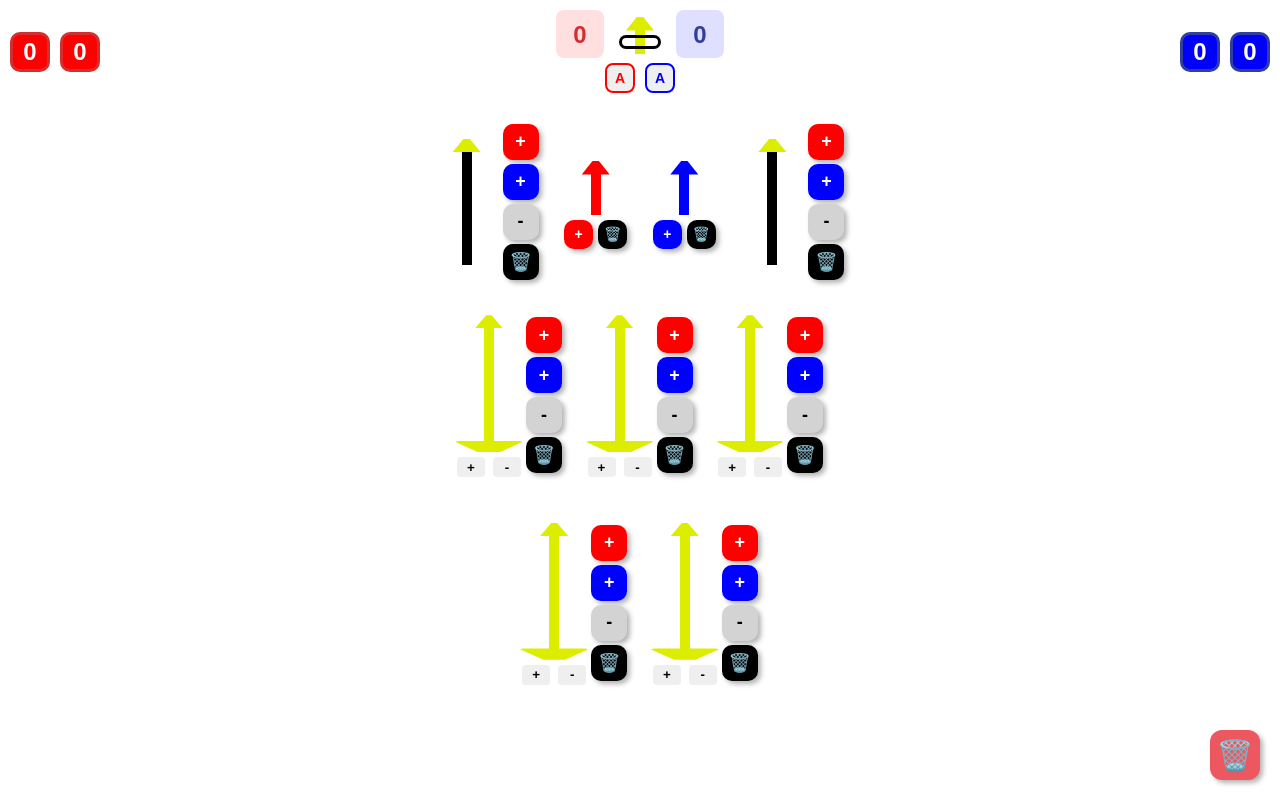
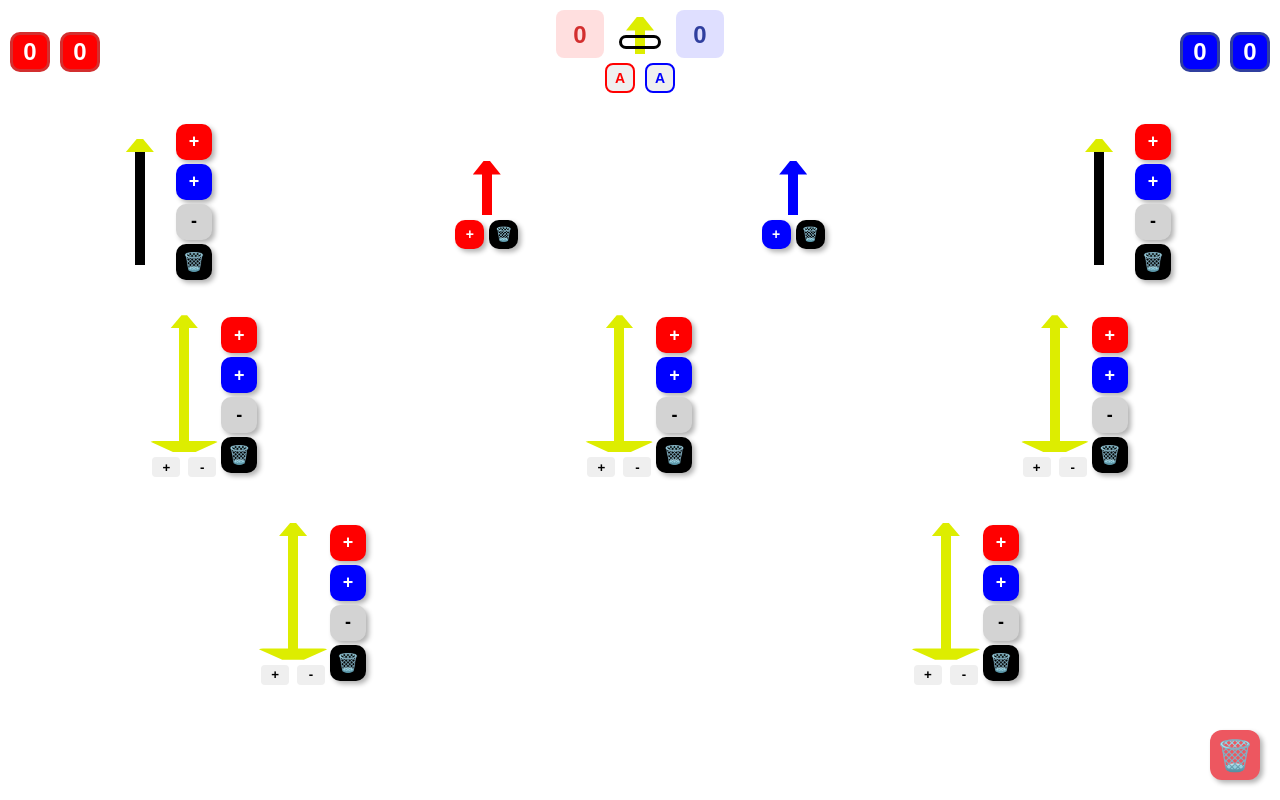
Before and after one commit to not-Cyb3r/vexScoreCalc, a website: page index.html in a window 1280 px wide. Drawn offline with Linux system fonts and the light colour scheme.

Commit message:
equalized spacing between elements in a row

```diff
--- a/styles.css
+++ b/styles.css
@@ -49,44 +49,44 @@ body {
 /* Row 2: Wall and Alliance Stakes */
 .wall-alliance-row {
   display: flex;
-  justify-content: center;
-  gap: 4px; /* Minimum spacing */
-  padding: 0px;
+  justify-content: space-around; /* Equal gaps around units, including edges */
+  gap: 4px; /* Minimum spacing between units */
+  padding: 0; /* No padding, edge gaps handled by space-around */
   flex: 0 0 auto;
 }
 
 /* Row 3: Three Mogos */
 .mogo-row-three {
   display: flex;
-  justify-content: center;
-  gap: 4px; /* Minimum spacing */
-  padding: 10px;
+  justify-content: space-around; /* Equal gaps around units, including edges */
+  gap: 4px; /* Minimum spacing between units */
+  padding: 10px 0; /* Vertical padding only */
   flex: 0 0 auto;
 }
 
 /* Row 4: Two Mogos */
 .mogo-row-two {
   display: flex;
-  justify-content: center;
-  gap: 4px; /* Minimum spacing */
-  padding: 10px;
+  justify-content: space-around; /* Equal gaps around units, including edges */
+  gap: 4px; /* Minimum spacing between units */
+  padding: 10px 0; /* Vertical padding only */
   flex: 0 0 auto;
 }
 
 /* Scale gaps when screen is wide enough */
 @media (min-width: 450px) {
   .wall-alliance-row {
-    gap: clamp(4px, 2vw, 10vw); /* Scales up to 10vw */
+    gap: clamp(4px, 2vw, 10vw); /* Scales unit-to-unit gap */
   }
 }
 @media (min-width: 350px) {
   .mogo-row-three {
-    gap: clamp(4px, 2vw, 10vw); /* Scales up to 10vw */
+    gap: clamp(4px, 2vw, 10vw); /* Scales unit-to-unit gap */
   }
 }
 @media (min-width: 250px) {
   .mogo-row-two {
-    gap: clamp(4px, 2vw, 10vw); /* Scales up to 10vw */
+    gap: clamp(4px, 2vw, 10vw); /* Scales unit-to-unit gap */
   }
 }
 
```
